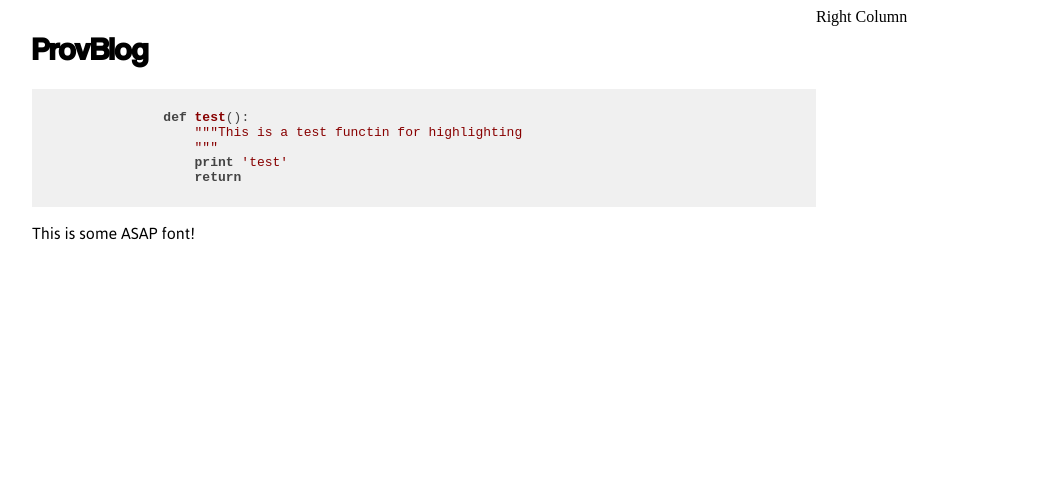
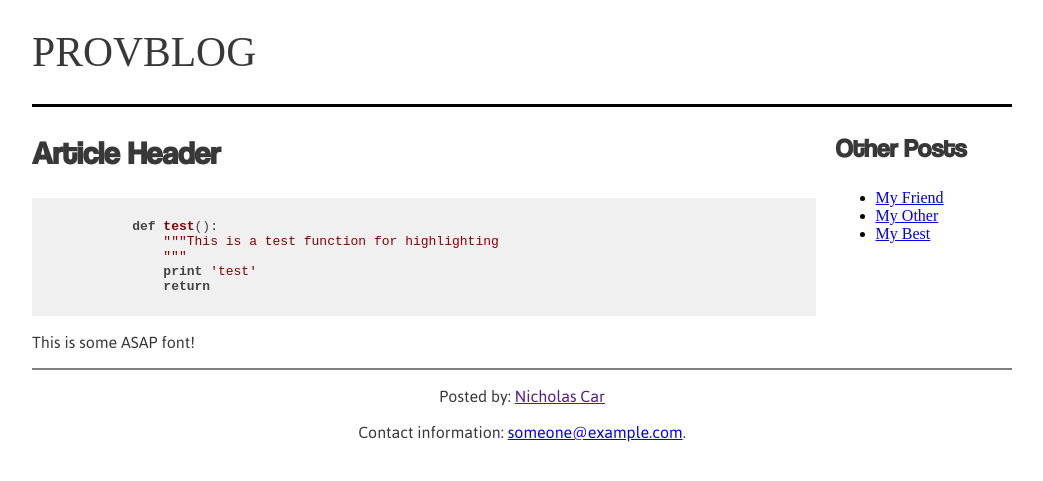
Before and after one commit to nicholascar/provblog, a Flask app: page / in a window 1280 px wide. Shown: the top 481 px of the page, without its empty margins (118-1161 px from the left). Run offline with Flask 2, Linux system fonts and the light colour scheme; some libraries are stand-ins or nearby versions.

Commit message:
header fonts

```diff
--- a/static/css/provblog.css
+++ b/static/css/provblog.css
@@ -34,12 +34,45 @@
     font-style: italic;
 }
 
+@font-face {
+    font-family: 'Libre Baskerville';
+    src: url('librebaskerville-regular.woff') format('woff');
+    font-weight: normal;
+    font-style: normal;
+}
 
 /* Elements text styles */
 p {
     font-family: Asap, sans-serif;
+    color: #383838;
 }
 
-h1, h2, h3, h4 {
+h1 {
+    font-family: 'Libre Baskerville', serif;
+    color: #383838;
+    text-transform: uppercase;
+    font-weight:300;
+}
+
+h2, h3, h4 {
     font-family: 'Coolvetica', sans-serif;
+    color: #383838;
 }
+
+h1 {
+    font-size: 2.6em;
+}
+
+h2 {
+    font-size: 2em;
+}
+
+h3 {
+    font-size: 1.6em;
+}
+
+h4 {
+    font-size: 1.25em;
+}
+
+/* Sidebar */
--- a/templates/home.html
+++ b/templates/home.html
@@ -10,26 +10,35 @@
     <script src="{{ url_for('static', filename='js/highlight.pack.js') }}"></script>
     <script>hljs.initHighlightingOnLoad();</script>
 </head>
-<body>
-
-    <div style="width: 980px; margin: 0 auto; overflow: hidden;">
-        <div style="float: left; width: 80%;">
-
-
+<body style="width: 980px; margin: 0 auto; overflow: hidden;">
+    <header style=border-bottom:solid 2px grey;">
         <h1>ProvBlog</h1>
+    </header>
+    <article style="float: left; width: 80%;">
+        <h2>Article Header</h2>
         <pre><code class="python">
             def test():
-                    """This is a test functin for highlighting
+                """This is a test function for highlighting
                 """
                 print 'test'
                 return
         </code></pre>
         <p>This is some ASAP font!</p>
+    </article>
 
+    <nav style="float: right; width: 18%; margin-left:2%;">
+        <h3>Other Posts</h3>
+        <ul>
+          <li><a href="#">My Friend</a></li>
+          <li><a href="#">My Other</a></li>
+          <li><a href="#">My Best</a></li>
+        </ul>
+    </nav>
 
-        </div>
-        <div style="float: right; width: 20%;">Right Column</div>
-    </div>
-
+    <footer style="clear:both; border-top:solid 2px grey; text-align:center">
+        <p>Posted by: <a href="">Nicholas Car</a></p>
+        <p>Contact information: <a href="mailto:someone@example.com">
+        someone@example.com</a>.</p>
+    </footer>
 </body>
 </html>
```
Also changed, not shown: static/css/librebaskerville-bold.woff (added), static/css/librebaskerville-italic.woff (added), static/css/librebaskerville-regular.woff (added). Lines whose indentation alone changed are shown as unchanged.
